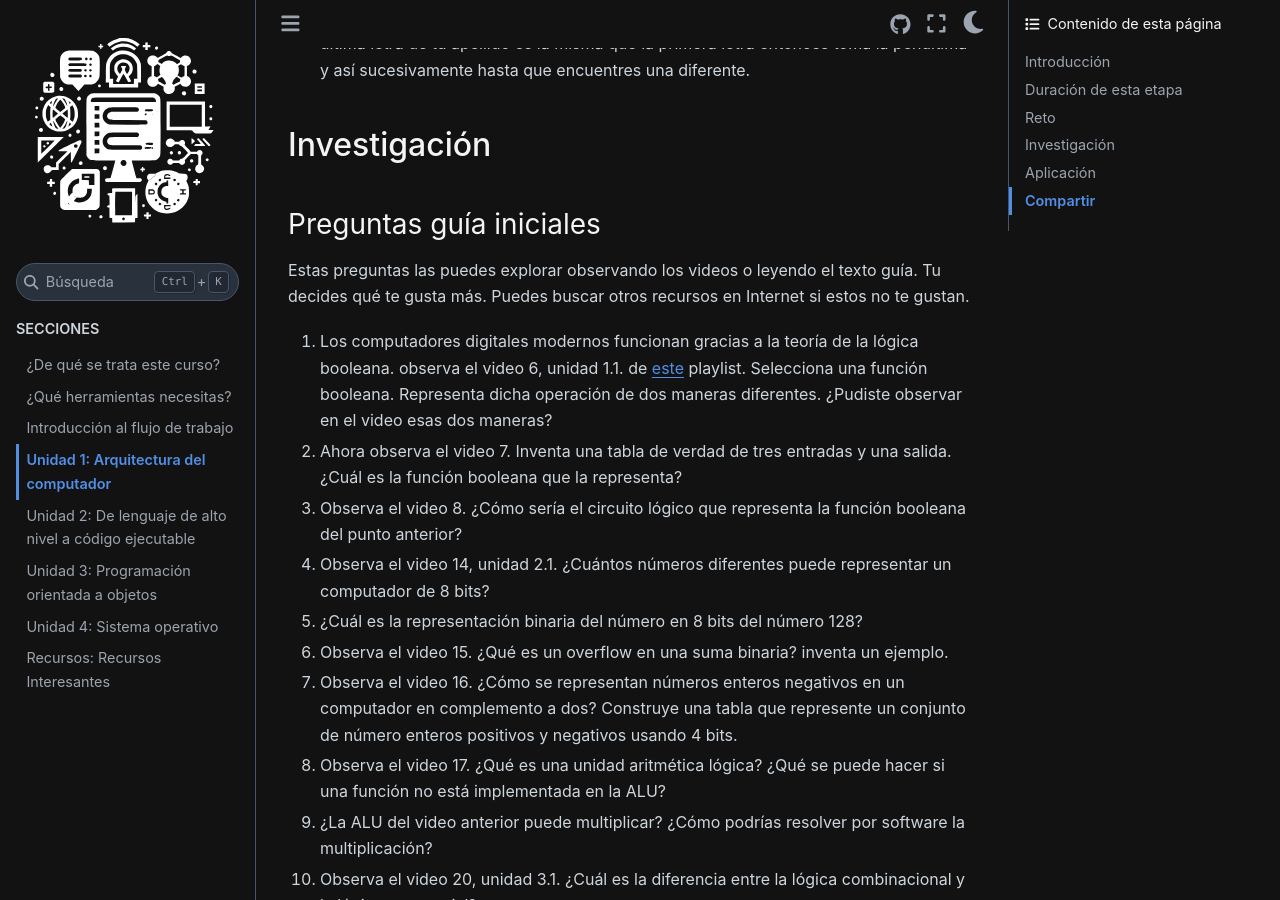
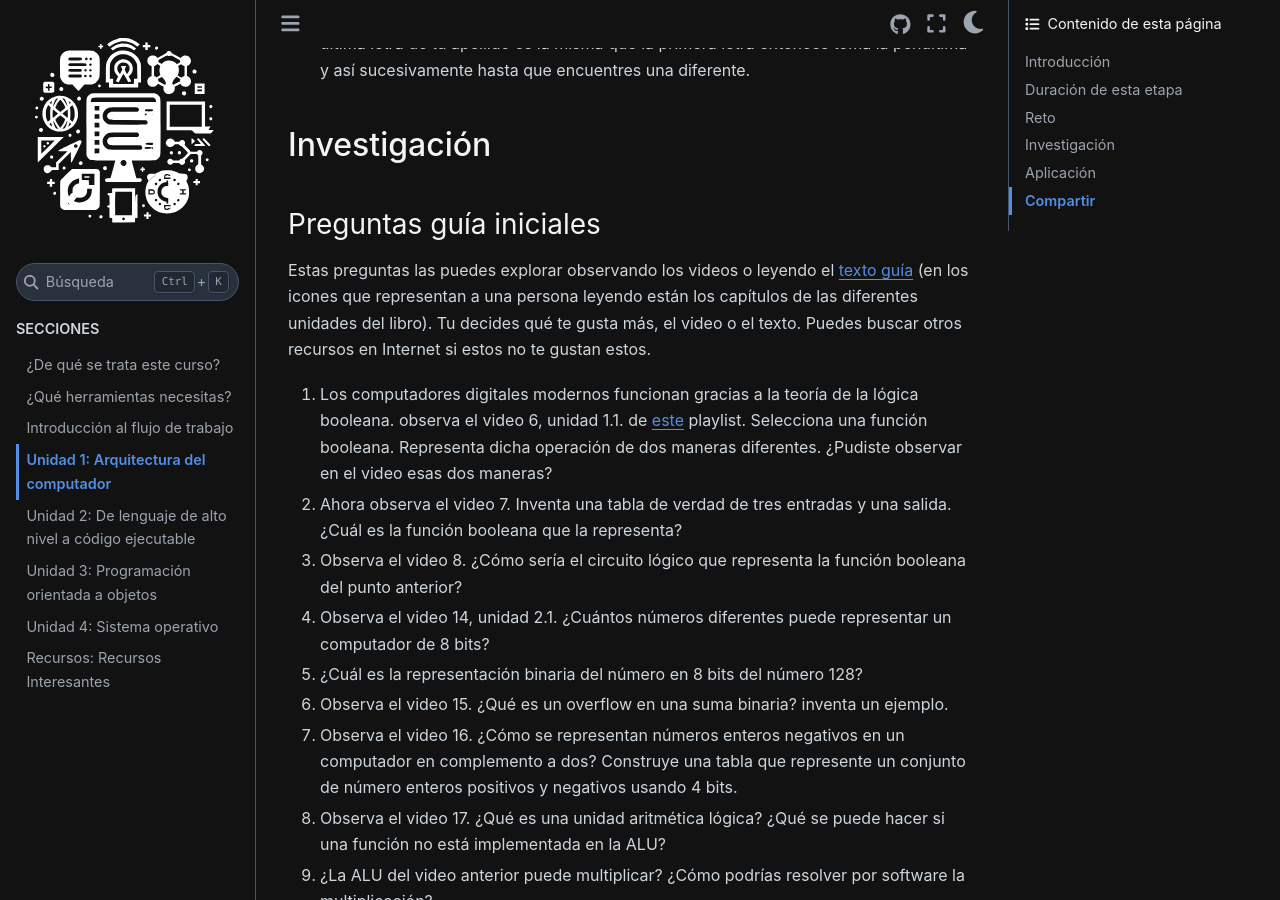
Before and after one commit to juanferfranco/SistemasComputacionales, a Sphinx documentation site: the page built from docs/_unidad1/unidad1.rst, in a window 1280 px wide and 900 px high, scrolled down 739 px. Built offline with Sphinx 7.4.7 and the Sphinx Book theme 1.1.4, drawn with Linux system fonts in a browser that asks for light colours.

Commit message:
minor fixes

```diff
--- a/docs/_unidad1/unidad1.rst
+++ b/docs/_unidad1/unidad1.rst
@@ -34,8 +34,11 @@ Investigación
 Preguntas guía iniciales
 **************************
 
-Estas preguntas las puedes explorar observando los videos o leyendo el texto guía. Tu decides
-qué te gusta más. Puedes buscar otros recursos en Internet si estos no te gustan.
+Estas preguntas las puedes explorar observando los videos o leyendo el
+`texto guía <https://www.nand2tetris.org/course>`__ (en los icones que representan
+a una persona leyendo están los capítulos de las diferentes unidades del libro).
+Tu decides qué te gusta más, el video o el texto. Puedes buscar otros recursos en
+Internet si estos no te gustan estos.
 
 #. Los computadores digitales modernos funcionan gracias a la teoría de la lógica booleana.
    observa el video 6, unidad 1.1. de `este <https://youtube.com/playlist?list=PLrDd_kMiAuNmSb-CKWQqq9oBFN_KNMTaI&si=Mgnd99qVJaZKDkyO>`__
```
